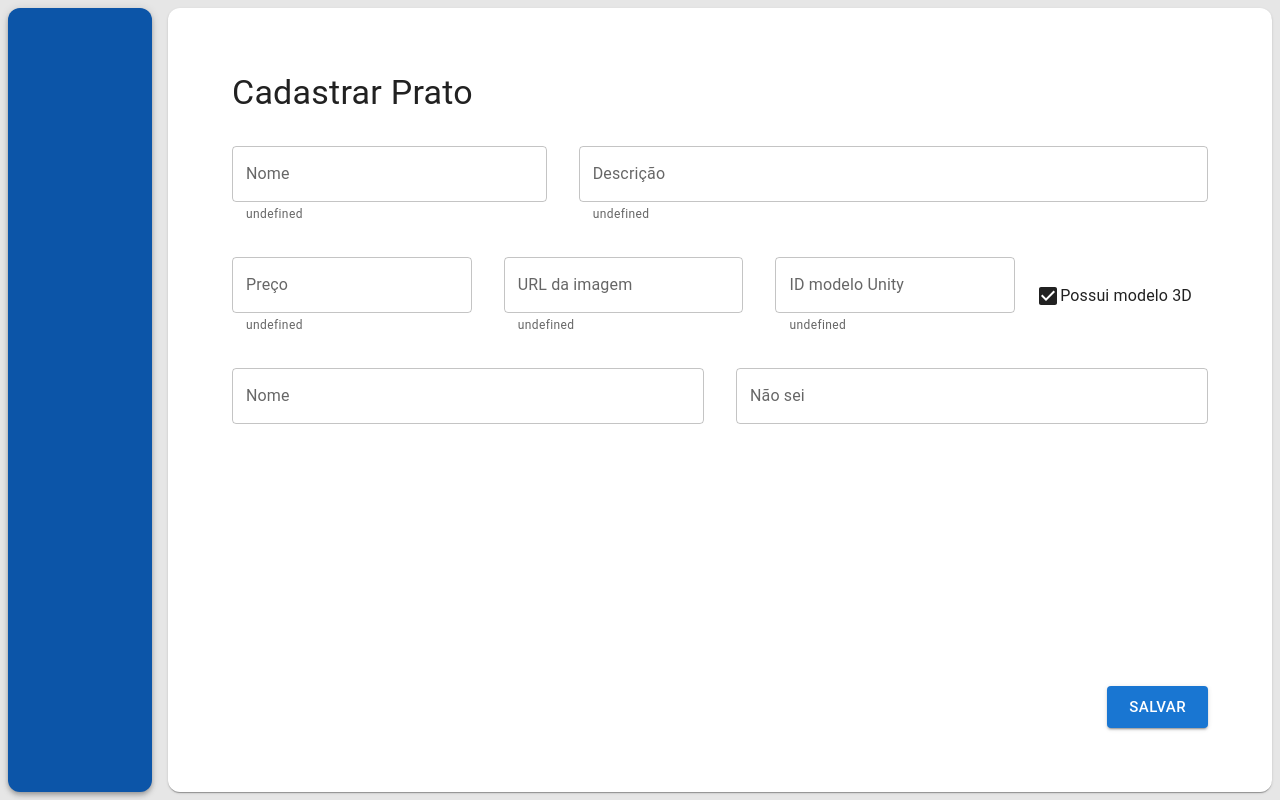
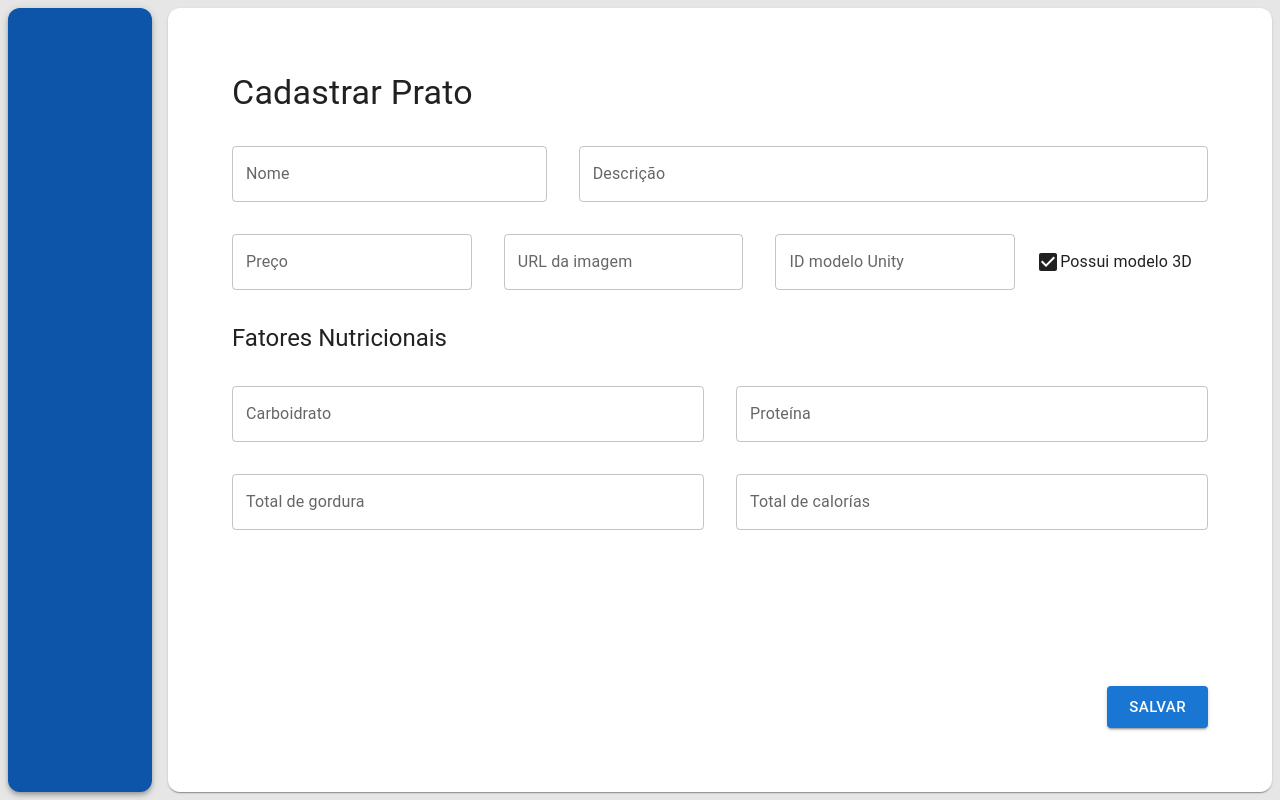
Before and after one commit to time-7/arfudy-dashboard-frontend, a Next.js app: page /pratos/form in a window 1280 px wide. Built offline with nearby package versions, Linux system fonts and the light colour scheme.

Commit message:
CU-866awm4vz - Integrar cadastro de pratos e toda a parte de pratos. - Ajustado o form

```diff
--- a/src/app/pratos/form/page.tsx
+++ b/src/app/pratos/form/page.tsx
@@ -14,15 +14,21 @@ import {
   Typography,
 } from '@mui/material';
 import { useMutation } from '@tanstack/react-query';
+import { useSnackbar } from 'notistack';
 import { z } from 'zod';
-import { useSnackbar } from 'notistack';
 
 const pratosFormSchema = z.object({
-  name: z.string(),
-  // description: z.string().optional(),
-  // price: z.number().optional(),
-  // imageUrl: z.string().url().optional(),
-  // unityModelId: z.number().optional(),
+  name: z.string().nonempty('Campo é obrigatório'),
+  description: z.string(),
+  price: z.number(),
+  imageUrl: z.string().url('Informe uma URL válida'),
+  unityModelId: z.number(),
+  nutritionFacts: z.object({
+    carbohydrate: z.number(),
+    protein: z.number().optional(),
+    totalFat: z.number(),
+    totalCalories: z.number(),
+  }),
 });
 
 export default function PratosForm() {
@@ -36,7 +42,10 @@ export default function PratosForm() {
     register,
     handleSubmit,
     formState: { errors, isSubmitting },
-  } = useForm<TProduct>({ resolver: zodResolver(pratosFormSchema) });
+  } = useForm<TProduct>({
+    resolver: zodResolver(pratosFormSchema),
+    defaultValues: { nutritionFacts: { carbohydrate: null } },
+  });
 
   const onSubmit = (data: TProduct) => {
     console.log(data);
@@ -57,29 +66,34 @@ export default function PratosForm() {
       <Box sx={{ display: 'flex', gap: 4 }}>
         <TextField
           sx={{ flex: 1 }}
+          defaultValue={null}
           type="decimal"
           label="Nome"
           {...register('name')}
           error={Boolean(errors.name)}
-          helperText={`${errors.name?.message}`}
+          helperText={errors.name ? `${errors.name?.message}` : null}
         />
 
         <TextField
           sx={{ flex: 2 }}
+          defaultValue={null}
           label="Descrição"
           {...register('description')}
           error={Boolean(errors.description)}
-          helperText={`${errors.description?.message}`}
+          helperText={
+            errors.description ? `${errors.description?.message}` : null
+          }
         />
       </Box>
 
       <Box sx={{ display: 'flex', gap: 4 }}>
         <TextField
           sx={{ flex: 1 }}
+          defaultValue={null}
           label="Preço"
           {...register('price')}
           error={Boolean(errors.price)}
-          helperText={`${errors.price?.message}`}
+          helperText={errors.price ? `${errors.price?.message}` : null}
         />
 
         <TextField
@@ -87,14 +101,16 @@ export default function PratosForm() {
           label="URL da imagem"
           {...register('imageUrl')}
           error={Boolean(errors.imageUrl)}
-          helperText={`${errors.imageUrl?.message}`}
+          helperText={errors.imageUrl ? `${errors.imageUrl?.message}` : null}
         />
         <TextField
           sx={{ flex: 1 }}
           label="ID modelo Unity"
           {...register('unityModelId')}
           error={Boolean(errors.unityModelId)}
-          helperText={`${errors.unityModelId?.message}`}
+          helperText={
+            errors.unityModelId ? `${errors.unityModelId?.message}` : null
+          }
         />
 
         <FormControlLabel
@@ -103,9 +119,58 @@ export default function PratosForm() {
         />
       </Box>
 
+      <Typography variant="h5">Fatores Nutricionais</Typography>
+
       <Box sx={{ display: 'flex', gap: 4 }}>
-        <TextField sx={{ flex: 1 }} label="Nome" />
-        <TextField sx={{ flex: 1 }} label="Não sei" />
+        <TextField
+          sx={{ flex: 1 }}
+          label="Carboidrato"
+          {...register('nutritionFacts.carbohydrate')}
+          error={Boolean(errors.nutritionFacts?.carbohydrate)}
+          helperText={
+            errors.nutritionFacts?.carbohydrate
+              ? `${errors.nutritionFacts.carbohydrate?.message}`
+              : null
+          }
+        />
+        <TextField
+          sx={{ flex: 1 }}
+          defaultValue={null}
+          label="Proteína"
+          {...register('nutritionFacts.protein')}
+          error={Boolean(errors.nutritionFacts?.protein)}
+          helperText={
+            errors.nutritionFacts?.protein
+              ? `${errors.nutritionFacts.protein?.message}`
+              : null
+          }
+        />
+      </Box>
+
+      <Box sx={{ display: 'flex', gap: 4 }}>
+        <TextField
+          sx={{ flex: 1 }}
+          type="number"
+          label="Total de gordura"
+          {...register('nutritionFacts.totalFat')}
+          error={Boolean(errors.nutritionFacts?.totalFat)}
+          helperText={
+            errors.nutritionFacts?.totalFat
+              ? `${errors.nutritionFacts.totalFat?.message}`
+              : null
+          }
+        />
+        <TextField
+          sx={{ flex: 1 }}
+          label="Total de calorías"
+          {...register('nutritionFacts.totalCalories')}
+          error={Boolean(errors.nutritionFacts?.totalCalories)}
+          helperText={
+            errors.nutritionFacts?.totalCalories
+              ? `${errors.nutritionFacts.totalCalories?.message}`
+              : null
+          }
+        />
       </Box>
 
       <Box sx={{ mt: 'auto', display: 'flex', justifyContent: 'flex-end' }}>
```
Also changed, not shown: src/types/index.ts (+5 -5 lines).
